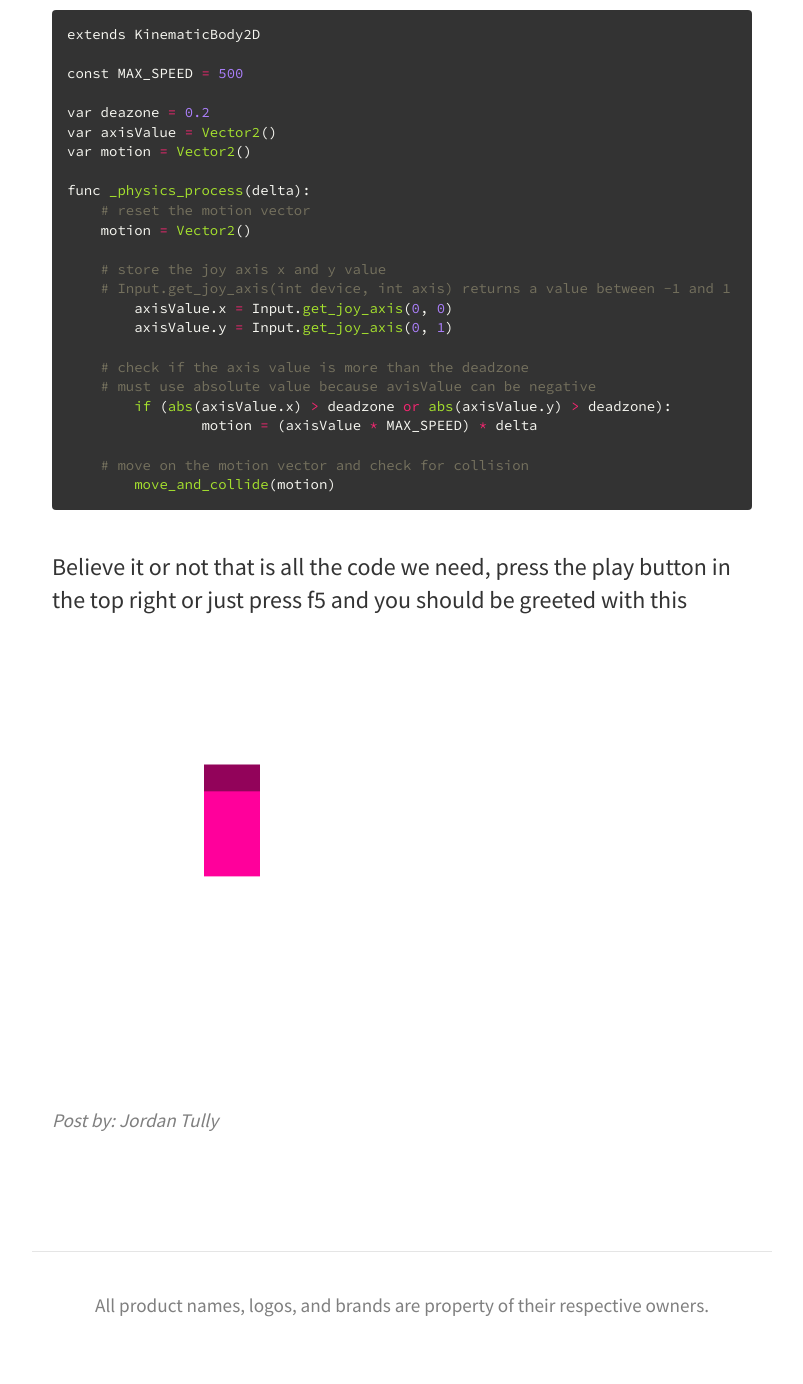
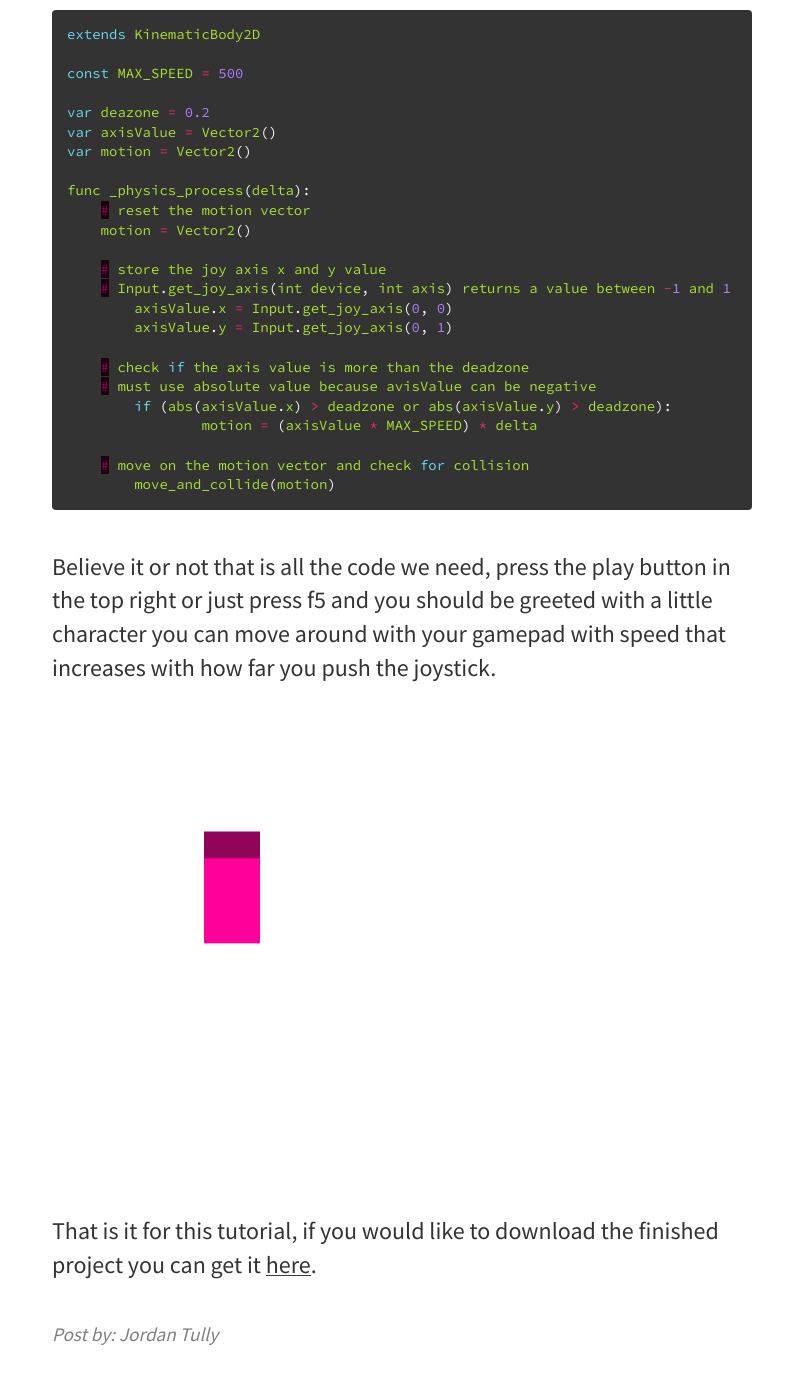
Before and after one commit to Dolichomps/dolichomps.github.io, a Jekyll site: the page built from _posts/2018-01-31-xbox-axis-control.md, in a window 1280 px wide and 1400 px high, scrolled down 2168 px. Shown: the top 1384 px of the window, without its empty margins (238-1041 px from the left). Built offline with Jekyll 4.4.1, drawn with Linux system fonts in a browser that asks for light colours; nearby versions of some CDN libraries.

Commit message:
finished controller post

```diff
--- a/_posts/2018-01-31-xbox-axis-control.md
+++ b/_posts/2018-01-31-xbox-axis-control.md
@@ -16,7 +16,7 @@ This will create a new script named `Player.gd`, attach it to our Player node, a
 ## The programming part ⌨️ ##
 We will start by creating a constant to hold our max speed, and variables to hold our controller deadzone, joystick axis value, and current motion.
 
-{% highlight python %}
+{% highlight javascript %}
 extends KinematicBody2D
 
 const MAX_SPEED = 500
@@ -28,7 +28,7 @@ var motion = Vector2()
 
 Since we are moving a character we want its movement logic to be framerate independent, this mean we will use the `_physics_process` function to update our character's postion. Each physics update we reset our movement vector to (0, 0) then set the `axisValue` vector to the value that the joystick is at on both x and y. Then if the axis value is greater than the deadzone we update the motion vector and then move the character. Let's see what that looks like.
 
-{% highlight python %}
+{% highlight javascript %}
 extends KinematicBody2D
 
 const MAX_SPEED = 500
@@ -55,6 +55,8 @@ func _physics_process(delta):
 	move_and_collide(motion)
 {% endhighlight %}
 
-Believe it or not that is all the code we need, press the play button in the top right or just press f5 and you should be greeted with this
+Believe it or not that is all the code we need, press the play button in the top right or just press f5 and you should be greeted with a little character you can move around with your gamepad with speed that increases with how far you push the joystick.
 
 ![Game]({{ site.baseurl }}/img/game.gif)
+
+That is it for this tutorial, if you would like to download the finished project you can get it [here](https://mega.nz/#!QA0xjAyK!eGrzhu05rF0draESkhI62LjUHipaEPBcgJ9_wqhlcCI).
```
